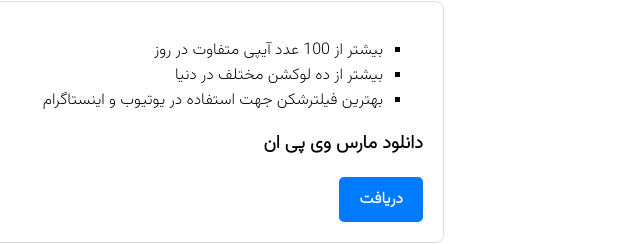
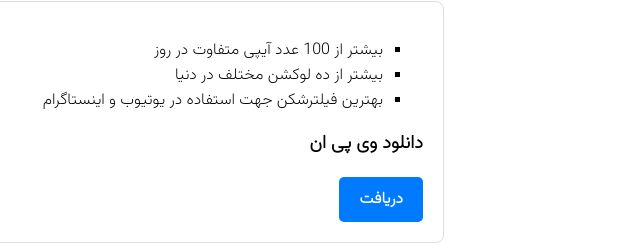
Before and after one commit to blue-vpn/blue-vpn.github.io, a plain HTML site: page index.html in a window 1280 px wide. Shown: the part 135-379 px from the top of the page, 617-1257 px from the left. Drawn offline with Linux system fonts and the light colour scheme.

Commit message:
Update index.html

```diff
--- a/index.html
+++ b/index.html
@@ -98,7 +98,7 @@
                 <li>بهترین فیلترشکن جهت استفاده در یوتیوب و اینستاگرام</li>
             </ul>
 
-            <h3>دانلود مارس وی پی ان</h3>
+            <h3>دانلود وی پی ان</h3>
             <a href="https://github.com/shenzovpn/shenzovpn.github.io/releases/download/mars-v7/MARSVPN-7.apk" class="download-button">دریافت</a>
         </section>
     </main>
```
